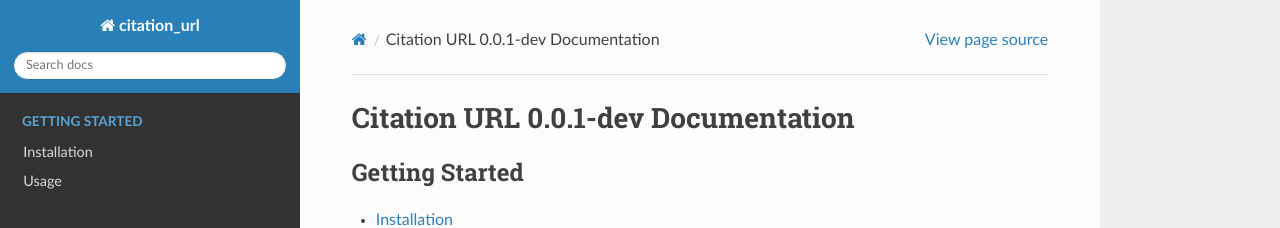
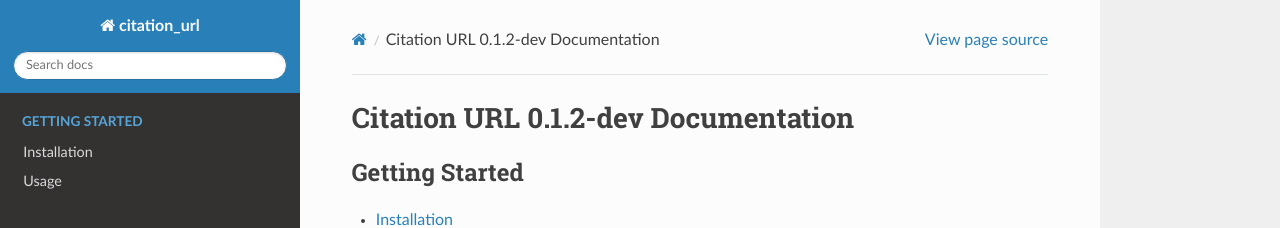
Before and after one commit to cthoyt/citation-url, a Sphinx documentation site: the page built from docs/source/index.rst, in a window 1280 px wide. Shown: the top 228 px of the page. Built offline with Sphinx 7.4.7 and the Read the Docs theme 3.1.0, drawn with Linux system fonts in a browser that asks for light colours.

Commit message:
Update conf.py

```diff
--- a/docs/source/conf.py
+++ b/docs/source/conf.py
@@ -24,7 +24,7 @@ copyright = f"{date.today().year}, Charles Tapley Hoyt"
 author = "Charles Tapley Hoyt"
 
 # The full version, including alpha/beta/rc tags.
-release = "0.0.1-dev"
+release = "0.1.2-dev"
 
 # The short X.Y version.
 parsed_version = re.match(
```
